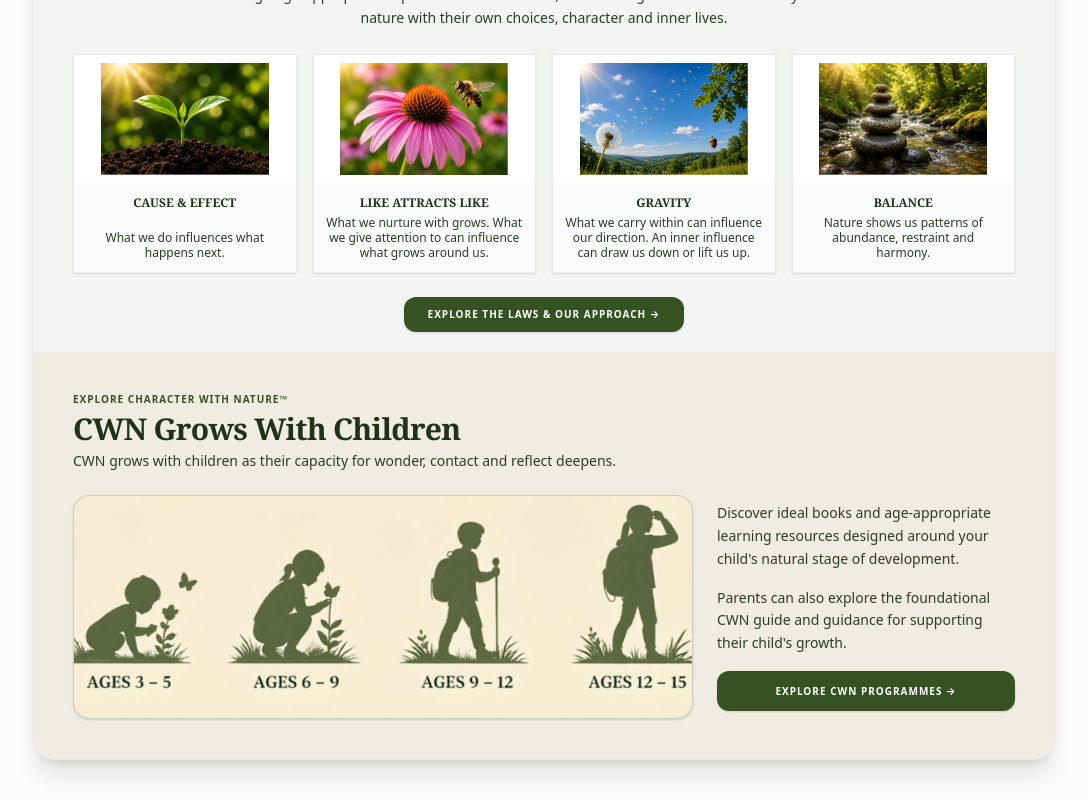
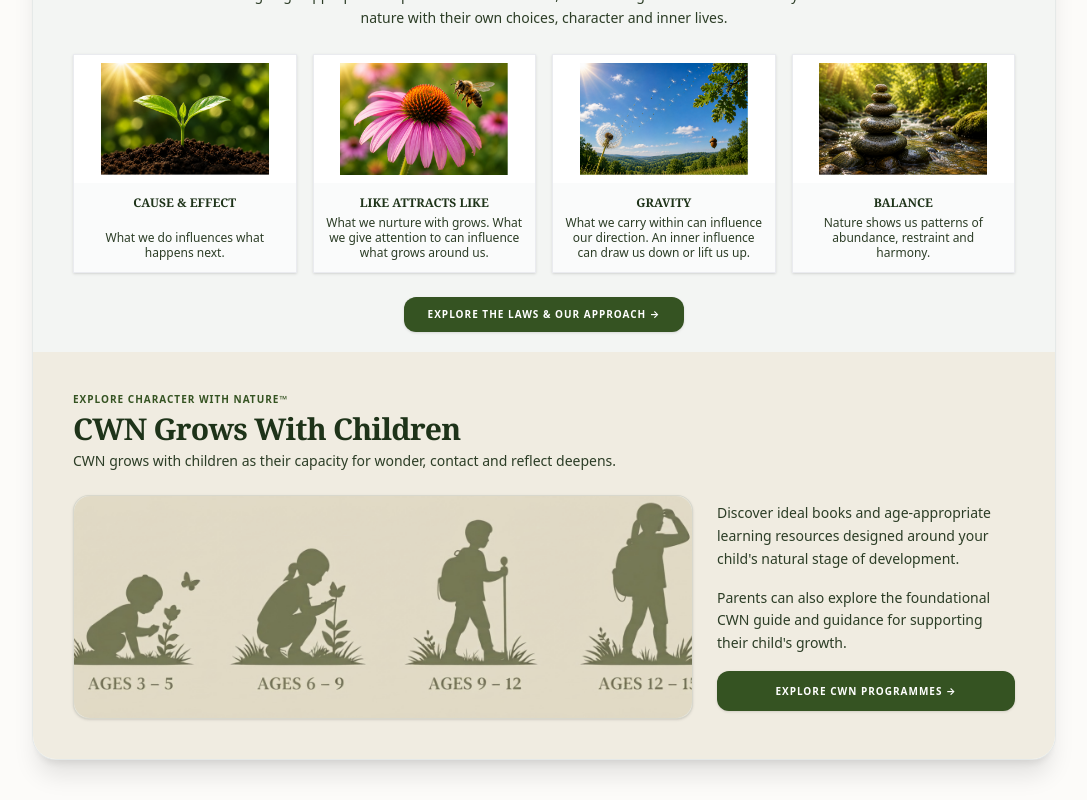
Before and after one commit to nnochirivincent/mch-platform, a React (Vite) app: page /character-with-nature in a window 1280 px wide. Shown: the part 923-1723 px from the top of the page, without its empty margins (96-1183 px from the left). Built offline with nearby package versions, Linux system fonts and the light colour scheme.

Commit message:
new commit

```diff
--- a/src/components/CharacterwithNature.jsx
+++ b/src/components/CharacterwithNature.jsx
@@ -177,12 +177,12 @@ export default function CharacterwithNature() {
 
             <div className="grid lg:grid-cols-12 gap-6 items-center">
 
-              {/* Image Container with rounded edges and object-cover to fill the container completely */}
-              <div className="lg:col-span-8 w-full h-44 sm:h-56 bg-emerald-950/5 rounded-2xl overflow-hidden border border-emerald-950/10 shadow-sm">
+              {/* Image Container with background matching the section background (#f0ece1) */}
+              <div className="lg:col-span-8 w-full h-44 sm:h-56 bg-[#f0ece1] rounded-2xl overflow-hidden border border-emerald-950/10 shadow-sm flex items-center justify-center">
                 <img
-                  src="/2-cwn-image.jpeg"
+                  src="/final-cwn-image.jpeg"
                   alt="CWN Grows With Children"
-                  className="w-full h-full object-cover object-center rounded-2xl"
+                  className="w-full h-full object-cover object-center rounded-2xl mix-blend-multiply opacity-95"
                 />
               </div>
 
```
Also changed, not shown: public/final-cwn-image.jpeg (added).
